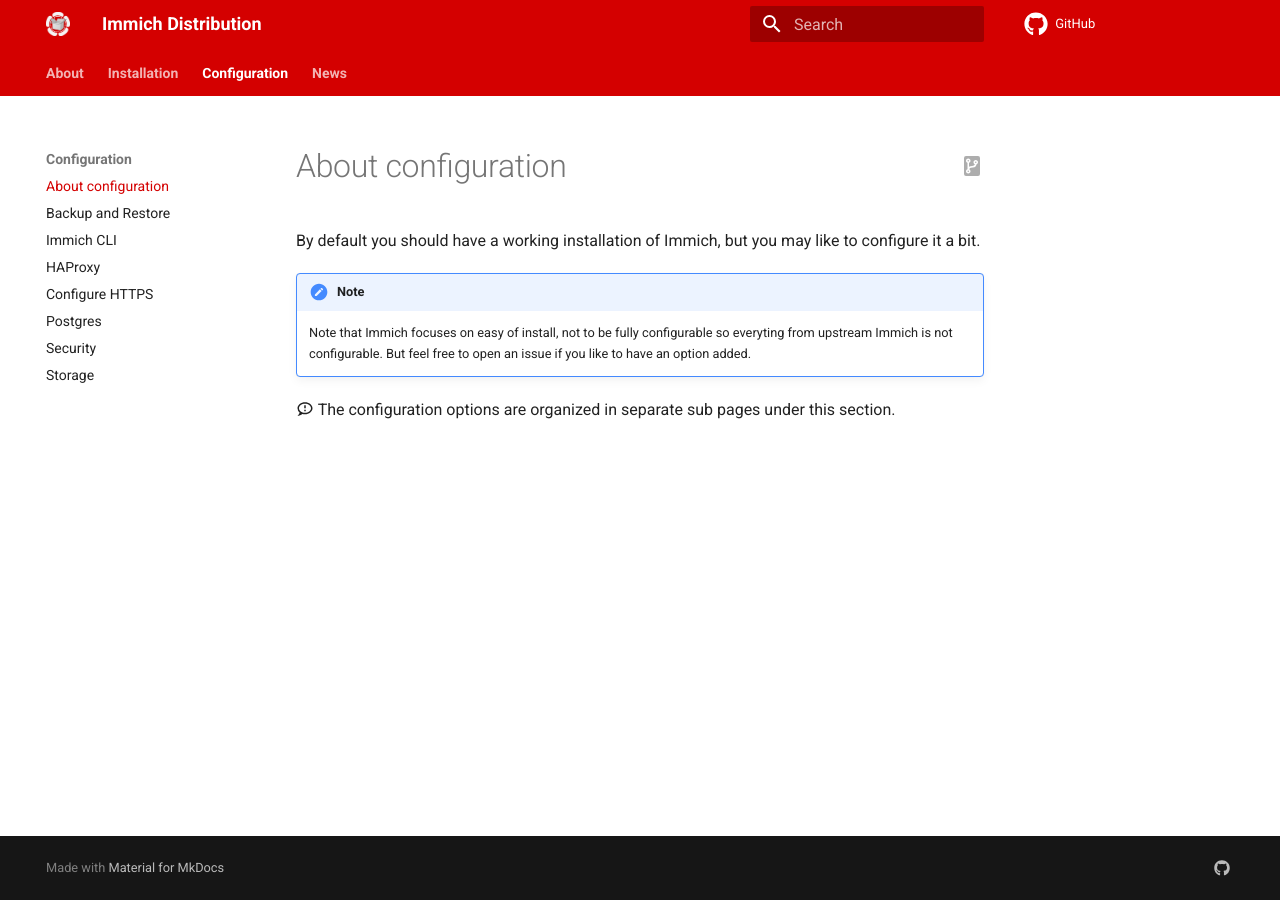
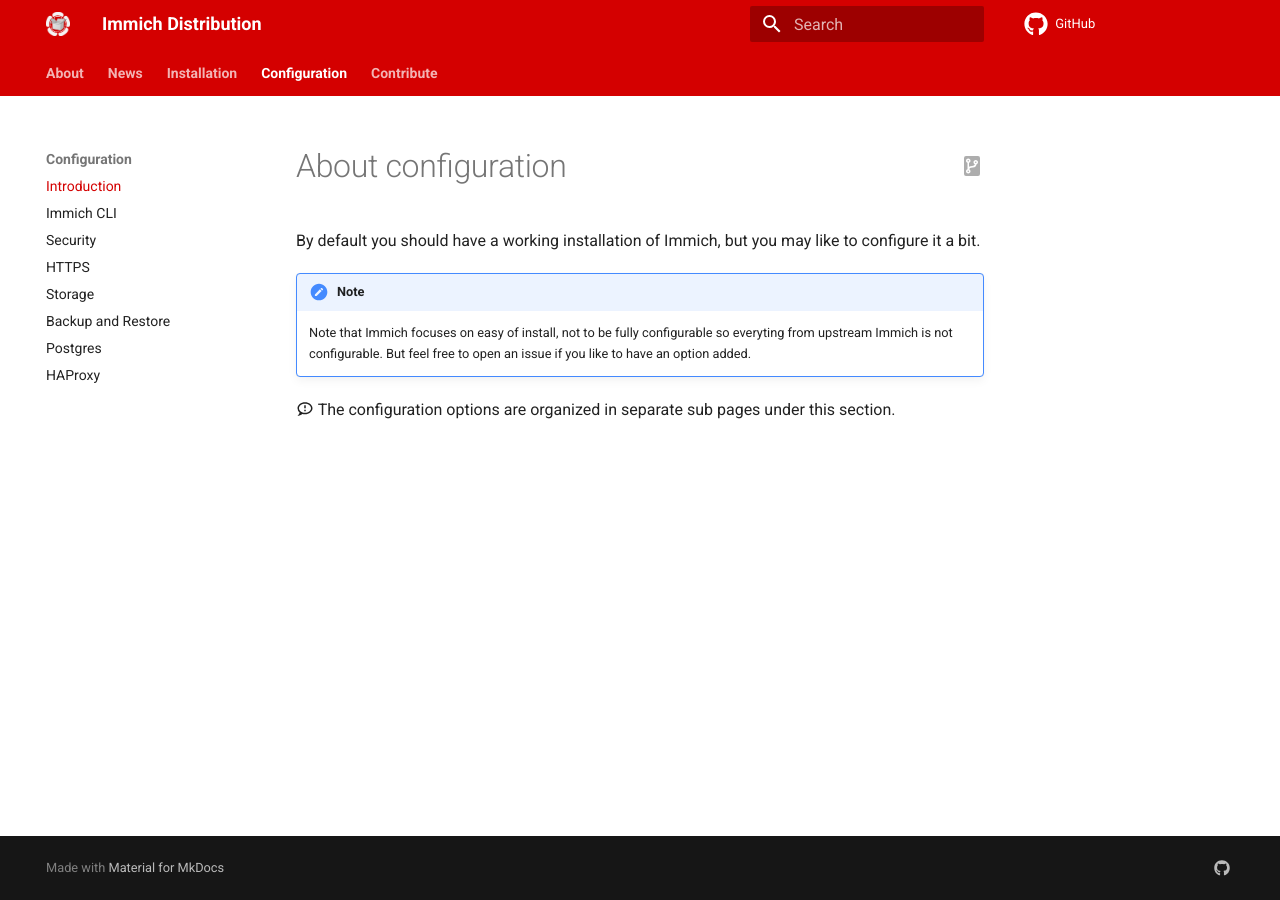
Before and after one commit to nsg/immich-distribution, an MkDocs documentation site: the page built from docs/docs/configuration/index.md, in a window 1280 px wide. Built offline with MkDocs 1.6.1 and Material for MkDocs 9.7.7, drawn with Linux system fonts in a browser that asks for light colours; comment, search, counter and statistics services are not loaded; some of the changed lines change nothing that is shown.

Commit message:
Manually specify nav section
I preferred to manually specify the navigation to sort it in a order
that I like, I have also renamed a few menu entries.

```diff
--- a/docs/mkdocs.yml
+++ b/docs/mkdocs.yml
@@ -1,6 +1,23 @@
 site_name: Immich Distribution
 repo_url: https://github.com/nsg/immich-distribution
 edit_uri: edit/master/docs/docs/
+nav:
+  - About: index.md
+  - News: news/index.md
+  - Installation: install.md
+  - Configuration:
+    - Introduction: configuration/index.md
+    - configuration/cli.md
+    - configuration/security.md
+    - HTTPS: configuration/https.md
+    - configuration/storage.md
+    - configuration/backup-restore.md
+    - configuration/postgres.md
+    - configuration/haproxy.md
+  - Contribute:
+    - Upgrade: build/upgrade.md
+    - Patches: build/patches.md
+
 theme:
   name: material
   palette:
```
